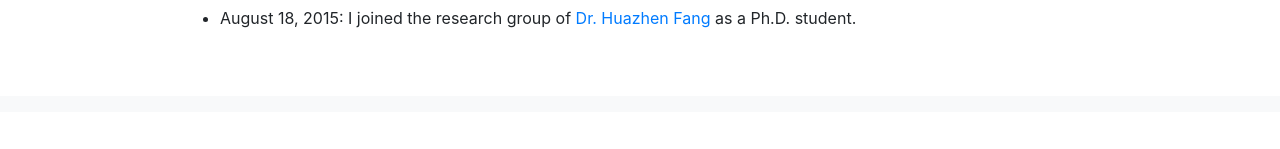
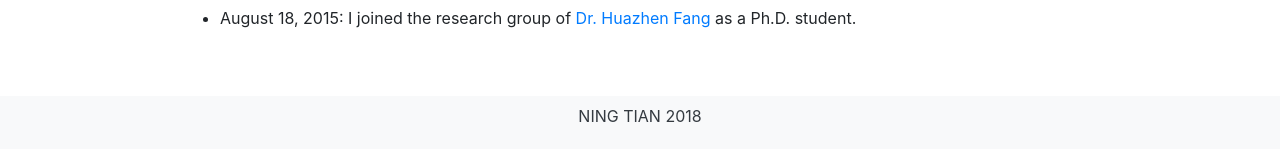
Before and after one commit to ningtian/ningtian.github.io, a Jekyll site: the page index.html, which Jekyll copies as it is, in a window 1280 px wide. Shown: the part 1099-1248 px from the top of the page. Built offline with Jekyll 4.4.1, drawn with Linux system fonts in a browser that asks for light colours; before the commit the page ends 1211 px from its top, so only the background shows below that.

Commit message:
Update index.html

```diff
--- a/index.html
+++ b/index.html
@@ -97,6 +97,9 @@
 
 <div class="bottom">
 <span class="d-block p-2 bg-light text-dark">
+<p class="text-center">
+NING TIAN 2018
+</p>
 </span>
 </div>
 
```
